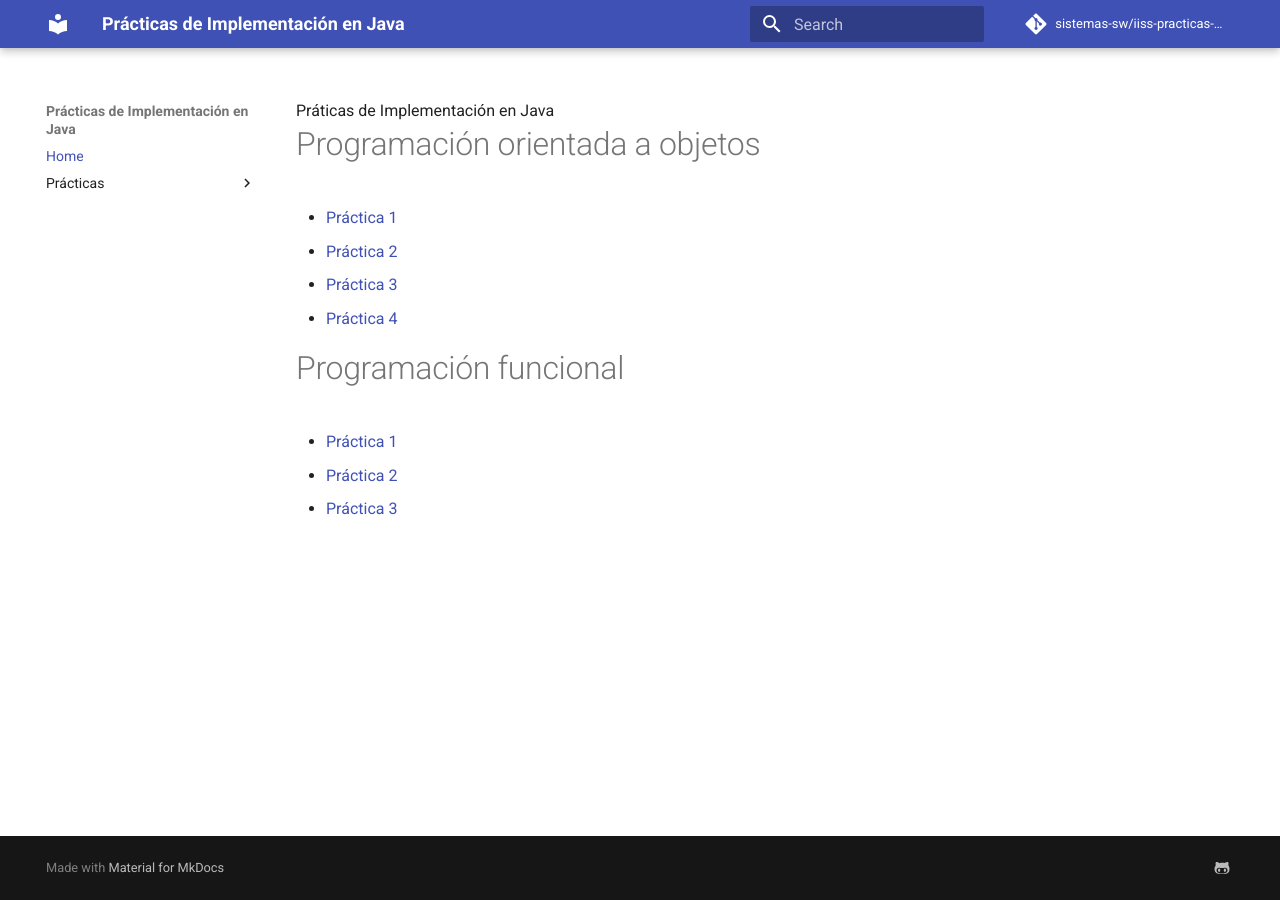
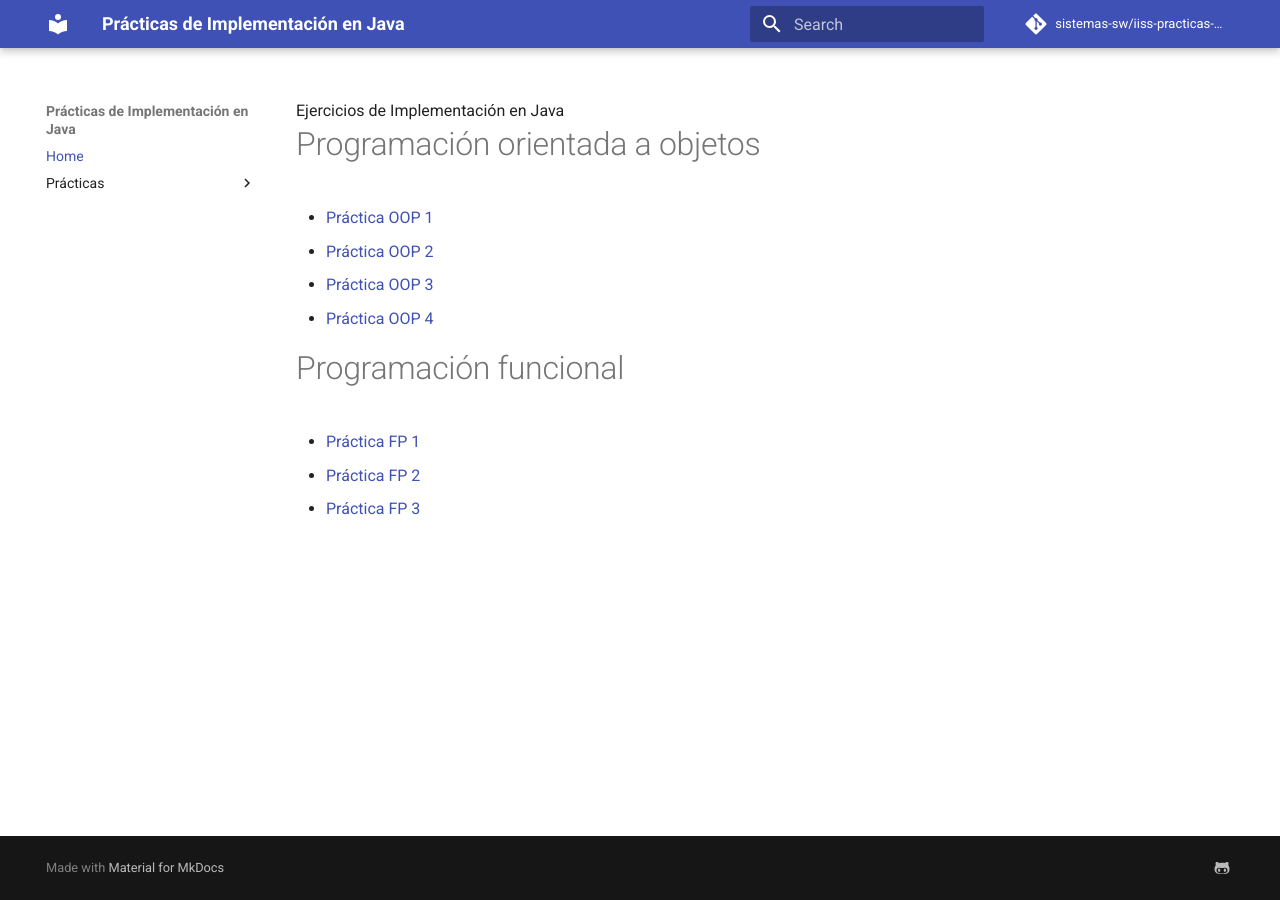
Before and after one commit to violeta8/iiss-ejercicios-java, an MkDocs documentation site: the page built from docs/index.md, in a window 1280 px wide. Built offline with MkDocs 1.6.1 and Material for MkDocs 9.7.7, drawn with Linux system fonts in a browser that asks for light colours; comment, search, counter and statistics services are not loaded.

Commit message:
index ejercicios

```diff
--- a/docs/index.md
+++ b/docs/index.md
@@ -1,14 +1,14 @@
-# Práticas de Implementación en Java
+# Ejercicios de Implementación en Java
 
 ## Programación orientada a objetos
 
-- [Práctica 1](oop-p1.md)
-- [Práctica 2](oop-p2.md)
-- [Práctica 3](oop-p3.md)
-- [Práctica 4](oop-p4.md)
+- [Práctica OOP 1](oop-p1.md)
+- [Práctica OOP 2](oop-p2.md)
+- [Práctica OOP 3](oop-p3.md)
+- [Práctica OOP 4](oop-p4.md)
 
 ## Programación funcional
 
-- [Práctica 1](fp-p1.md)
-- [Práctica 2](fp-p2.md)
-- [Práctica 3](fp-p3.md)
+- [Práctica FP 1](fp-p1.md)
+- [Práctica FP 2](fp-p2.md)
+- [Práctica FP 3](fp-p3.md)
```
